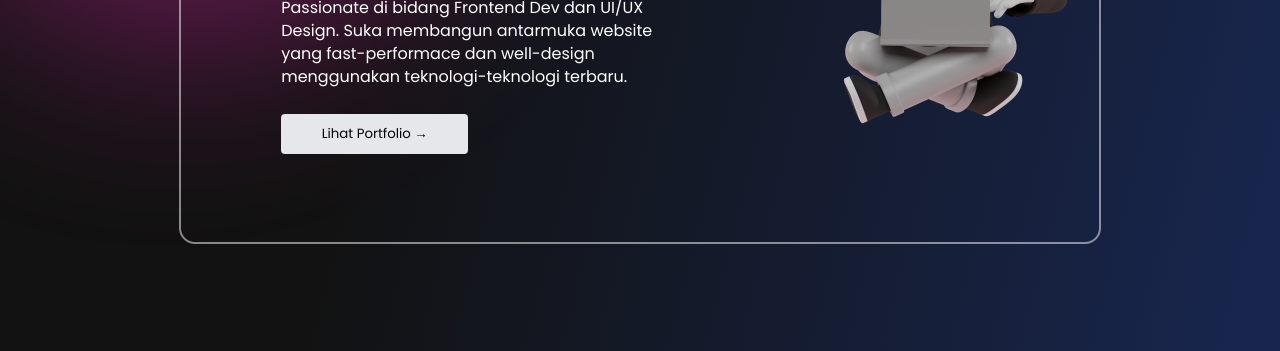
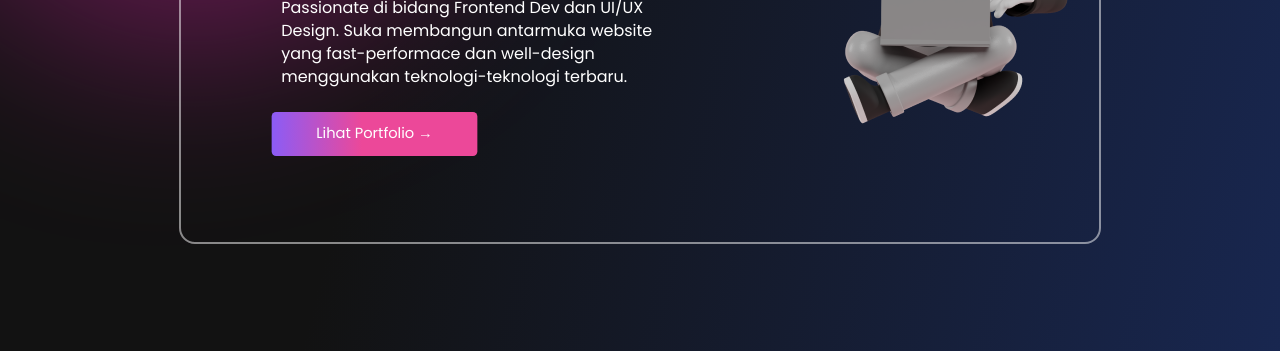
Before and after one commit to NeiltonSeguins/portfolio-example, a plain HTML site: page index.html in a window 1280 px wide. In both pictures the pointer is over the button "Lihat Portfolio →". Shown: the part 449-800 px from the top of the page. Drawn offline with Linux system fonts and the light colour scheme.

Commit message:
Animação simples usando a propriedade hover

```diff
--- a/style.css
+++ b/style.css
@@ -122,6 +122,21 @@ button {
   border-radius: 4px;
   background: #e5e7eb;
   cursor: pointer;
+  transition: all 0.2s ease-in;
+}
+
+button:hover {
+  /* Animação de fundo */
+  background: linear-gradient(90deg, #8b5cf6 0%, #ec4899 43.9%);
+
+  /* Animação de escala */
+  transform: scale(1.1);
+
+  /* Animação de cor do texto */
+  color: #fff;
+
+  /* Animação de rotação
+  transform: rotate(45deg); */
 }
 
 .image-wrapper img {
```
